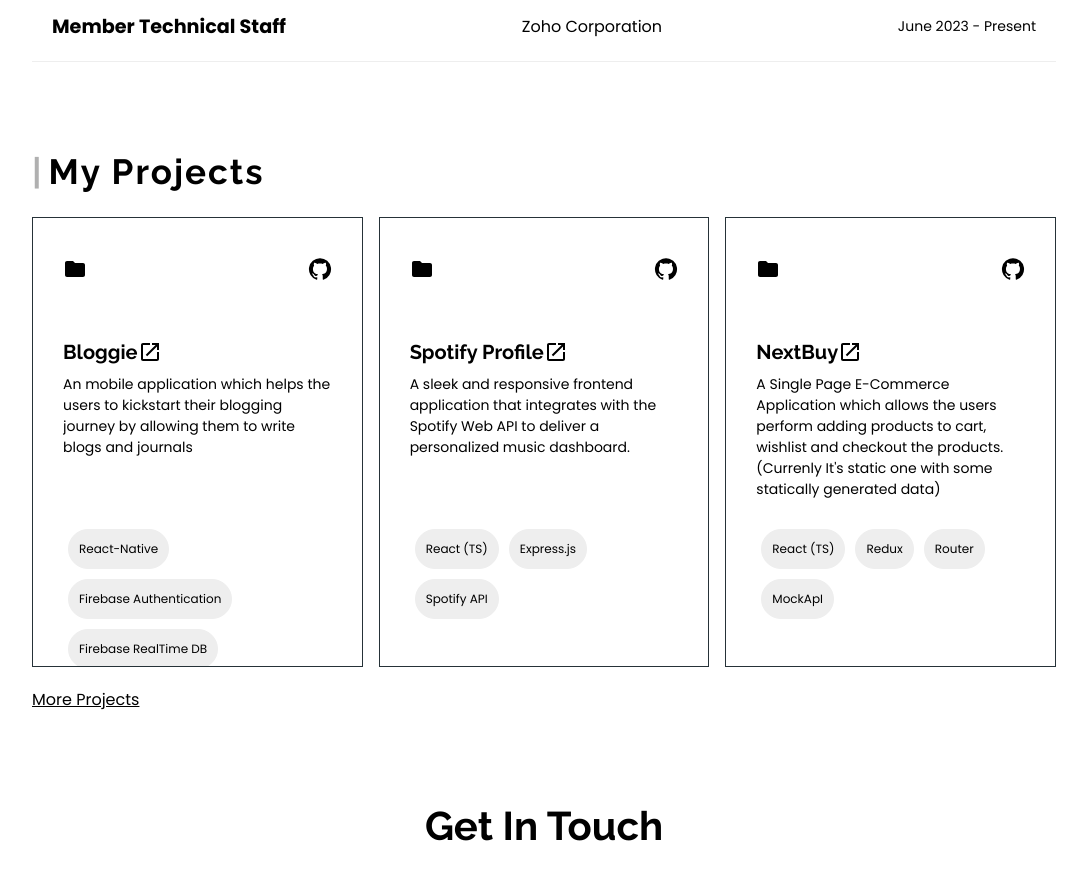
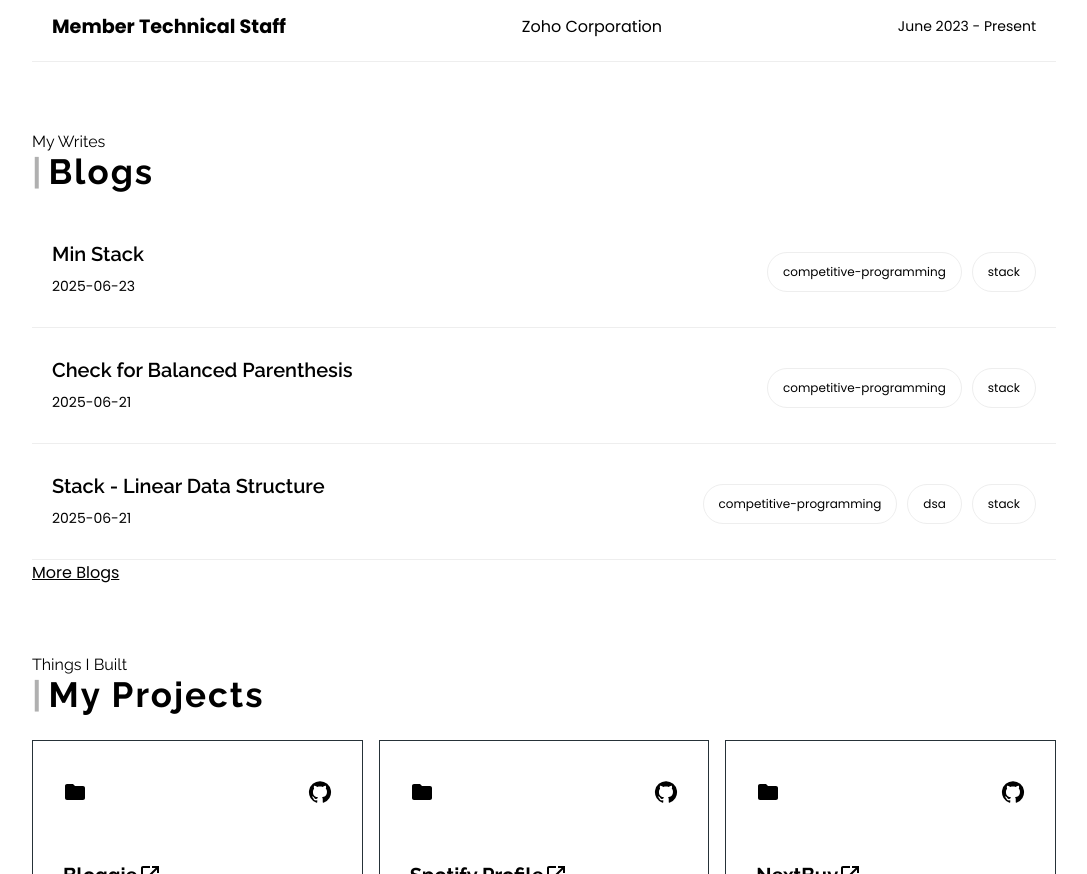
Before and after one commit to sambasivareddy-ch/sambasiva, a React (Create React App) app: page / in a window 1280 px wide. Shown: the part 1520-2394 px from the top of the page, without its empty margins (96-1183 px from the left). Built offline with nearby package versions, Linux system fonts and the light colour scheme.

Commit message:
Added HeatMap in Blog page & Blog section in Home page

```diff
--- a/package.json
+++ b/package.json
@@ -12,6 +12,7 @@
     "@testing-library/user-event": "^13.5.0",
     "@vercel/analytics": "^1.3.1",
     "react": "^18.2.0",
+    "react-calendar-heatmap": "^1.10.0",
     "react-dom": "^18.2.0",
     "react-markdown": "^10.1.0",
     "react-router-dom": "^6.8.1",
--- a/src/blogsInfo.js
+++ b/src/blogsInfo.js
@@ -4,7 +4,7 @@ const blogs = [
         'slug': 'cp-05',
         'title': 'Min Stack',
         'description': 'Competitive Programming Problem: Implement Min Stack',
-        'date': 'June 23, 2025',
+        'date': '2025-06-23',
         'domains': ['competitive-programming', 'stack'],
         'filename': 'cp-05.md',
     },
@@ -13,7 +13,7 @@ const blogs = [
         'slug': 'cp-04',
         'title': 'Check for Balanced Parenthesis',
         'description': 'Competitive Programming Problem: Check for Balanced Parenthesis',
-        'date': 'June 21, 2025',
+        'date': '2025-06-21',
         'domains': ['competitive-programming', 'stack'],
         'filename': 'cp-04.md',
     },
@@ -22,7 +22,7 @@ const blogs = [
         'slug': 'cp-03',
         'title': 'Stack - Linear Data Structure',
         'description': 'Competitive Programming Problem: Stack linear data structure implementation',
-        'date': 'June 21, 2025',
+        'date': '2025-06-21',
         'domains': ['competitive-programming', 'dsa', 'stack'],
         'filename': 'cp-03.md',
     },
@@ -31,7 +31,7 @@ const blogs = [
         'slug': 'math-01',
         'title': 'Probability & Expected Values',
         'description': 'A comprehensive guide to understanding probability and expected values in mathematics.',
-        'date': 'June 21, 2025',
+        'date': '2025-06-21',
         'domains': ['math'],
         'filename': 'math-01.md',
     },
@@ -40,7 +40,7 @@ const blogs = [
         'slug': 'cp-02',
         'title': 'Next Greater Element',
         'description': 'Competitive Programming Problem: Find the next greater element for each element in an array.',
-        'date': 'June 20, 2025',
+        'date': '2025-06-20',
         'domains': ['competitive-programming', 'stack'],
         'filename': 'cp-02.md',
     },
@@ -49,7 +49,7 @@ const blogs = [
         'slug': 'system-design-02',
         'title': '02: System Design - Load Balancing',
         'description': 'Second post in the system design series, focusing on load balancing techniques.',
-        'date': 'June 19, 2025',
+        'date': '2025-06-19',
         'domains': ['system-design'],
         'filename': 'system-design-02.md',
     },
@@ -58,7 +58,7 @@ const blogs = [
         'slug': 'system-design-01',
         'title': '01: System Design - Introduction to System Design',
         'description': 'First post in the system design series, covering the basics of system design.',
-        'date': 'June 19, 2025',
+        'date': '2025-06-19',
         'domains': ['system-design'],
         'filename': 'system-design-01.md',
     },
@@ -67,7 +67,7 @@ const blogs = [
         'slug': 'cp-01',
         'title': 'Maximum Subarray Sum',
         'description': 'Competitive Programming Problem: Find the maximum sum of a contiguous subarray.',
-        'date': 'June 19, 2025',
+        'date': '2025-06-19',
         'domains': ['competitive-programming', 'dynamic-programming', 'array'],
         'filename': 'cp-01.md',
     },
--- /dev/null
+++ b/src/components/BlogSection.js
@@ -0,0 +1,30 @@
+import React from "react";
+import { Link } from "react-router-dom";
+
+import BlogComponent from "./BlogComponent";
+import styles from "../styles/page.module.css";
+import blogs from "../blogsInfo";
+
+const BlogSection = () => {
+    return <div className={styles['blogs-wrapper_main']}>
+        <p className={styles['caption']}>My Writes</p>
+        <h2 className={styles["title"]}>Blogs</h2>
+        <div className={styles["blogs_wrapper"]}>
+            {
+                blogs.slice(0,3).map((blog) => {
+                    return <BlogComponent
+                        key={blog.id}
+                        title={blog.title}
+                        description={blog.description}
+                        domains={blog.domains}
+                        slug={blog.slug}
+                        date={blog.date}
+                    />
+                })
+            }
+        </div>
+        <Link className={styles['blog-link']} to={"/blog"}>More Blogs</Link>
+    </div>
+}
+
+export default BlogSection;
--- a/src/pages/Blog.js
+++ b/src/pages/Blog.js
@@ -1,6 +1,8 @@
 import React, { useState, useEffect } from "react";
 import { Link } from "react-router-dom";
 
+import CalendarHeatmap from 'react-calendar-heatmap';
+import 'react-calendar-heatmap/dist/styles.css';
 import ClearIcon from '@mui/icons-material/Clear';
 import BlogComponent from "../components/BlogComponent";
 import styles from "../styles/blog.module.css";
@@ -11,13 +13,35 @@ const Blog = () => {
     const [blogTags, setBlogTags] = useState([]);
     const [activeTags, setActiveTags] = useState([]);
     const [absoluteFilterOn, setAbsoluteFilterOn] = useState(false);
+    const [dateHeatMap, setDateHeatMap] = useState([]);
+    const [selectedDate, setSelectedDate] = useState(null);
+    const [currentBlogs, setCurrentBlogs] = useState(blogs);
+
+    useEffect(() => {
+        const dateCounts = blogs.reduce((acc, blog) => {
+            acc[blog.date] = (acc[blog.date] || 0) + 1;
+            return acc;
+        }, {});
+
+        const result = Object.entries(dateCounts).map(([date, count]) => ({ date, count }));
+
+        setDateHeatMap(result);
+    }, []);
+
+    useEffect(() => {
+        if (selectedDate) {
+            setCurrentBlogs(blogs.filter((blog) => blog.date === selectedDate));
+        } else {
+            setCurrentBlogs(blogs);
+        }
+    }, [selectedDate])
 
 
     useEffect(() => {
         // Initialize blogTags with all unique tags from blogs
-        const initialTags = Array.from(new Set(blogs.flatMap(blog => blog.domains)));
+        const initialTags = Array.from(new Set(currentBlogs.flatMap(blog => blog.domains)));
         setBlogTags(initialTags);
-    }, []);
+    }, [currentBlogs]);
 
     const handleTagClick = (tag) => {
         if (activeTags.includes(tag)) {
@@ -39,6 +63,24 @@ const Blog = () => {
                         / Home
                     </Link>
                 </button>
+                <div className={styles['heatmap']}>
+                    <CalendarHeatmap
+                        startDate={new Date('2025-01-01')}
+                        endDate={new Date('2025-12-31')}
+                        values={dateHeatMap}
+                        showMonthLabels={false}
+                        gutterSize={2}
+                        onClick={(value) => {
+                            setSelectedDate(value['date'])
+                        }}
+                        classForValue={(value) => {
+                            if (!value) {
+                            return styles['color-empty'];
+                            }
+                            return styles[`color-scale-${value.count}`];
+                        }}
+                    />
+                </div>
                 <div className={styles['blog-header']}>
                     <label className={styles['filtering-option']}>
                         <input type="checkbox" aria-label="strict filter" onChange={() => {
@@ -57,19 +99,32 @@ const Blog = () => {
                                 {tag}
                             </button>
                         ))}
-                        {activeTags.length !== 0 && (
+                        {(activeTags.length !== 0) && (
                             <button
                                 className={styles["blog-tag_reset"]}
-                                onClick={() => setActiveTags([])}
+                                onClick={() => {
+                                    setActiveTags([])
+                                }}
                                 aria-label={`reset applied filter`}
                             >
                                 reset <ClearIcon fontSize="small" />
                             </button>
                         )}
+                        {(selectedDate) && (
+                            <button
+                                className={styles["blog-tag_reset"]}
+                                onClick={() => {
+                                    setSelectedDate(null)
+                                }}
+                                aria-label={`reset date applied filter`}
+                            >
+                                reset date <ClearIcon fontSize="small" />
+                            </button>
+                        )}
                     </div>
                 </div>
                 <div className={styles["blogs"]}>
-                    {blogs.map((blog) => {
+                    {currentBlogs.map((blog) => {
                         let isTagActive = false;
                         if (!absoluteFilterOn) {
                             if (activeTags.length !== 0) {
--- a/src/pages/Main.js
+++ b/src/pages/Main.js
@@ -7,6 +7,7 @@ import Skills from "../components/Skills";
 import Projects from "../components/Projects";
 import Contact from "../components/Contact";
 import Experiences from "../components/Experiences";
+import BlogSection from "../components/BlogSection";
 
 const Main = () => {
   return (
@@ -17,6 +18,7 @@ const Main = () => {
       <Intro />
       <Skills />
       <Experiences />
+      <BlogSection />
       <Projects />
       <Contact />
     </div>
--- a/src/styles/blog.module.css
+++ b/src/styles/blog.module.css
@@ -29,7 +29,7 @@
 }
 
 .blog-main {
-    width: 80%;
+    width: 60%;
 }
 
 .blogs {
@@ -268,6 +268,17 @@ img {
     color: var(--primary-text)
 }
 
+.heatmap {
+    /* transform: scale(0.8); */
+    margin: 10px 0;
+}
+
+.color-empty { fill: #424242; }
+.color-scale-1 { fill: #ffd180; }
+.color-scale-2 { fill: #ffab40; }
+.color-scale-3 { fill: #ff9100; }
+.color-scale-4 { fill: #ff6d00; }
+
 @media screen and (min-width: 300px) and (max-width: 600px) {
     .blog-main, .blog-post-wrapper  {
         width: 95%;
@@ -287,6 +298,9 @@ img {
     .blog-comp__domains {
         justify-content: flex-start;
     }
+    .heatmap {
+        display: none;
+    }
 }
 
 @media screen and (min-width: 601px) and (max-width: 1100px) {
--- a/src/styles/page.module.css
+++ b/src/styles/page.module.css
@@ -106,7 +106,8 @@
 .edu-wrapper,
 .projects-wrapper,
 .contact-wrapper,
-.skills-wrapper {
+.skills-wrapper,
+.blogs-wrapper_main {
   width: 80%;
   margin: 70px auto;
 }
@@ -115,9 +116,14 @@
 .edu-wrapper .caption ,
 .projects-wrapper .caption ,
 .contact-wrapper .caption ,
-.skills-wrapper .caption {
-  color: #fff;
+.skills-wrapper .caption,
+.blogs-wrapper_main .caption {
+  color: var(--primary-text);
   font-family: var(--font-family-raleway);
+}
+
+.blogs-wrapper {
+  margin: 20px 0;
 }
 
 .experience {
@@ -582,7 +588,8 @@
   .experience-wrapper,
   .projects-wrapper,
   .intro-wrapper,
-  .skills-wrapper {
+  .skills-wrapper,
+  .blogs-wrapper_main {
     width: 90%;
   }
 
```
Also changed, not shown: 1 other file (tests, documents, lock files or other folders).
